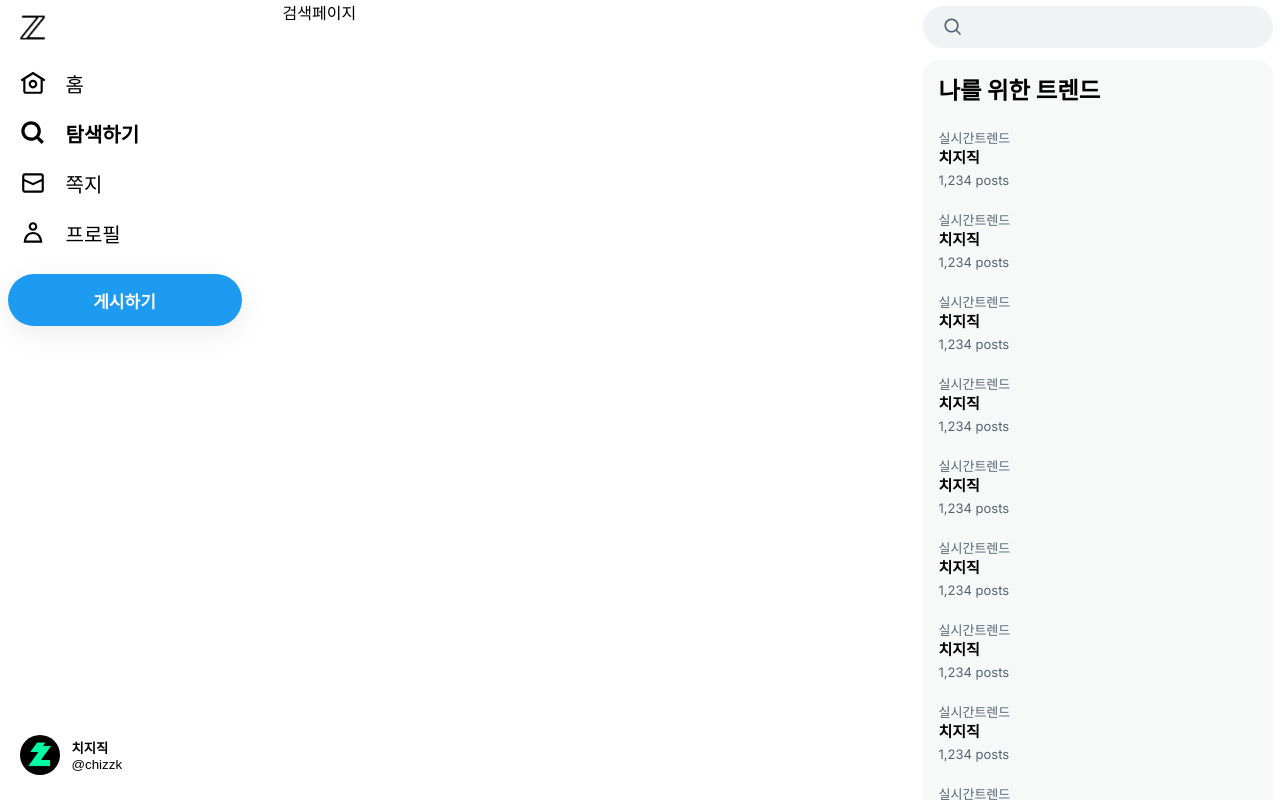
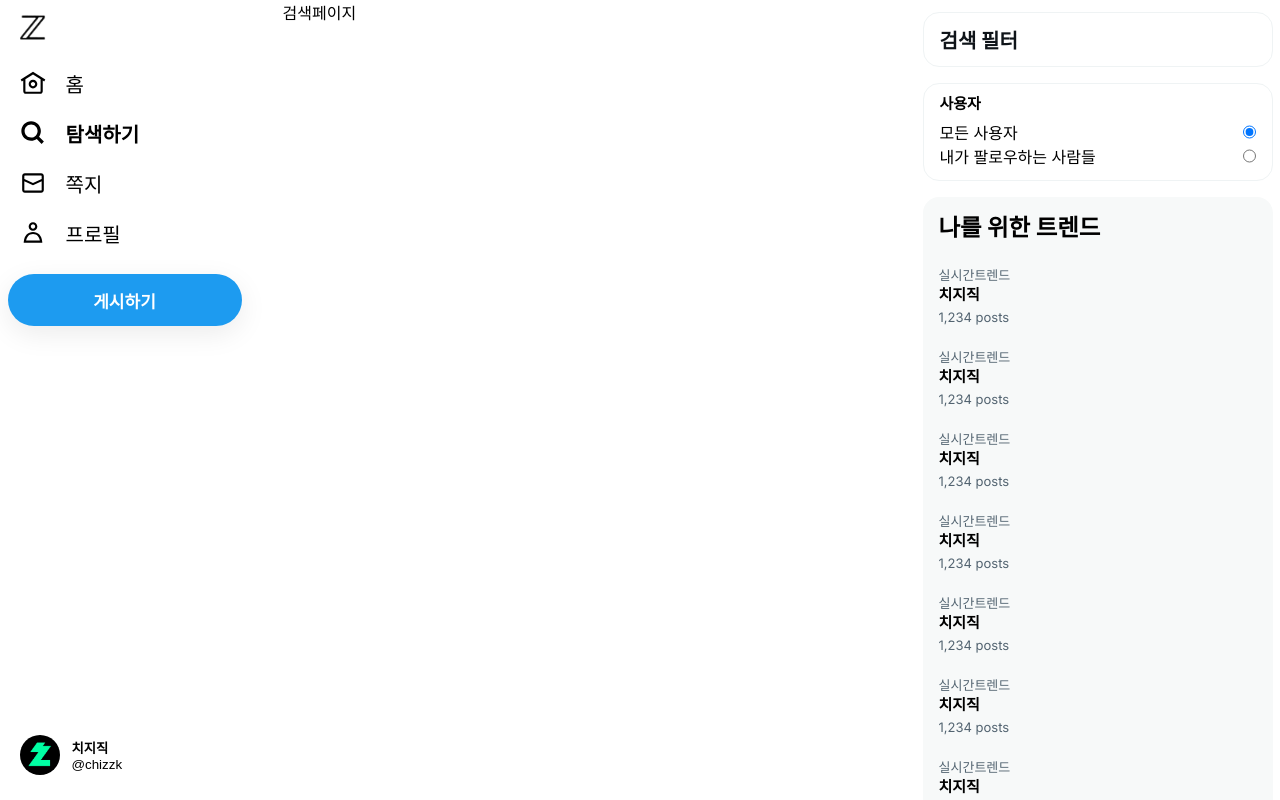
Before and after one commit to ihj0906/x-com, a Next.js app: page /search in a window 1280 px wide. Built offline with nearby package versions, Linux system fonts and the light colour scheme.

Commit message:
rightSearchZone explore usePathname apply

```diff
--- a/src/app/(afterLogin)/_component/NavMenu.tsx
+++ b/src/app/(afterLogin)/_component/NavMenu.tsx
@@ -9,7 +9,7 @@
     const segment = useSelectedLayoutSegment();
 
     const me = {
-        id: 'zerohch0',
+        id: 'chzzk',
     };
 
     // 자식의 하위 자식이 필요할 때
--- /dev/null
+++ b/src/app/(afterLogin)/_component/RightSearchZone.tsx
@@ -0,0 +1,57 @@
+'use client';
+
+import style from './rightSearchZone.module.css';
+import { usePathname } from 'next/navigation';
+
+export default function RightSearchZone() {
+    const pathname = usePathname();
+
+    const onChangeFollow = () => {};
+    const onChangeAll = () => {};
+
+    if (pathname === '/explore') return null;
+
+    if (pathname === '/search') {
+        return (
+            <div>
+                <h5 className={style.filterTitle}>검색 필터</h5>
+                <div className={style.filterSection}>
+                    <div>
+                        <label>사용자</label>
+                        <div className={style.radio}>
+                            <div>모든 사용자</div>
+                            <input
+                                type="radio"
+                                name="pf"
+                                defaultChecked
+                                onChange={onChangeAll}
+                            />
+                        </div>
+                        <div className={style.radio}>
+                            <div>내가 팔로우하는 사람들</div>
+                            <input
+                                type="radio"
+                                name="pf"
+                                value="on"
+                                onChange={onChangeFollow}
+                            />
+                        </div>
+                    </div>
+                </div>
+            </div>
+        );
+    }
+
+    return (
+        <div style={{ marginBottom: 60, width: 'inherit' }}>
+            <form className={style.search}>
+                <svg width={20} viewBox="0 0 24 24" aria-hidden="true">
+                    <g>
+                        <path d="M10.25 3.75c-3.59 0-6.5 2.91-6.5 6.5s2.91 6.5 6.5 6.5c1.795 0 3.419-.726 4.596-1.904 1.178-1.177 1.904-2.801 1.904-4.596 0-3.59-2.91-6.5-6.5-6.5zm-8.5 6.5c0-4.694 3.806-8.5 8.5-8.5s8.5 3.806 8.5 8.5c0 1.986-.682 3.815-1.824 5.262l4.781 4.781-1.414 1.414-4.781-4.781c-1.447 1.142-3.276 1.824-5.262 1.824-4.694 0-8.5-3.806-8.5-8.5z"></path>
+                    </g>
+                </svg>
+                <input type="search" />
+            </form>
+        </div>
+    );
+}
--- a/src/app/(afterLogin)/_component/TrendSection.tsx
+++ b/src/app/(afterLogin)/_component/TrendSection.tsx
@@ -1,7 +1,12 @@
-import Trend from './Trend';
+'use client';
+
 import style from './trendSection.module.css';
+import Trend from '@/app/(afterLogin)/_component/Trend';
+import { usePathname } from 'next/navigation';
 
 export default function TrendSection() {
+    const pathname = usePathname();
+    if (pathname === '/explore') return null;
     return (
         <div className={style.trendBg}>
             <div className={style.trend}>
@@ -16,11 +21,6 @@
                 <Trend />
                 <Trend />
                 <Trend />
-                <Trend />
-                <Trend />
-                <Trend />
-                <Trend />
-                <Trend />
             </div>
         </div>
     );
--- /dev/null
+++ b/src/app/(afterLogin)/_component/rightSearchZone.module.css
@@ -0,0 +1,60 @@
+.search {
+    position: fixed;
+    height: 42px;
+    width: inherit;
+    border-radius: 21px;
+    background-color: rgb(239, 243, 244);
+    margin-top: 6px;
+    margin-bottom: 12px;
+    display: flex;
+    align-items: center;
+}
+
+.search svg {
+    margin-left: 20px;
+    fill: rgb(83, 100, 113);
+}
+
+.search input {
+    outline: none;
+    background-color: inherit;
+    border: none;
+    padding: 12px;
+    margin-left: 5px;
+    font-size: 15px;
+}
+
+.filterTitle {
+    background: #ffffff;
+    padding: 12px 16px;
+    color: rgba(15, 20, 25, 1);
+    font-size: 20px;
+    font-weight: bold;
+    margin-bottom: 16px;
+    border-radius: 16px;
+    border: 1px solid rgb(239, 243, 244);
+    margin-top: 12px;
+}
+
+.filterSection {
+    padding: 0 16px 12px;
+    margin-bottom: 16px;
+    border-radius: 16px;
+    border: 1px solid rgb(239, 243, 244);
+}
+
+.filterSection label {
+    font-size: 15px;
+    font-weight: bold;
+    height: 36px;
+    display: flex;
+    align-items: center;
+}
+
+.radio {
+    display: flex;
+}
+
+.radio > div {
+    flex: 1;
+}
--- /dev/null
+++ b/src/app/(afterLogin)/explore/explore.module.css
@@ -0,0 +1,31 @@
+.main {
+    width: 600px;
+    border-color: rgb(239, 243, 244);
+    border-right-width: 1px;
+    border-left-width: 1px;
+    border-left-style: solid;
+    border-right-style: solid;
+    display: flex;
+    flex-direction: column;
+    align-items: stretch;
+}
+
+.formZone {
+    padding-left: 16px;
+    width: 566px;
+    margin-bottom: 60px;
+}
+
+.trendBg {
+    margin-top: 60px;
+    background-color: rgb(247, 249, 249);
+}
+.trend {
+    border-top: 1px solid rgb(239, 243, 244);
+    font-size: 20px;
+    font-weight: bold;
+    margin-bottom: 12px;
+}
+.trend h3 {
+    padding: 12px 16px;
+}
--- a/src/app/(afterLogin)/layout.module.css
+++ b/src/app/(afterLogin)/layout.module.css
@@ -95,32 +95,6 @@
     height: 100%;
 }
 
-.search {
-    position: fixed;
-    height: 42px;
-    width: inherit;
-    border-radius: 21px;
-    background-color: rgb(239, 243, 244);
-    margin-top: 6px;
-    margin-bottom: 12px;
-    display: flex;
-    align-items: center;
-}
-
-.search svg {
-    margin-left: 20px;
-    fill: rgb(83, 100, 113);
-}
-
-.search input {
-    outline: none;
-    background-color: inherit;
-    border: none;
-    padding: 12px;
-    margin-left: 5px;
-    font-size: 15px;
-}
-
 .followRecommend {
     font-size: 20px;
     font-weight: bold;
--- a/src/app/(afterLogin)/layout.tsx
+++ b/src/app/(afterLogin)/layout.tsx
@@ -7,6 +7,7 @@
 import LogoutButton from '@/app/(afterLogin)/_component/LogoutButton';
 import TrendSection from '@/app/(afterLogin)/_component/TrendSection';
 import FollowRecommend from '@/app/(afterLogin)/_component/FollowRecommend';
+import RightSearchZone from './_component/RightSearchZone';
 
 type Props = { children: ReactNode; modal: ReactNode };
 
@@ -45,22 +46,9 @@
                 <div className={style.rightSectionInner}>
                     <main className={style.main}>{children}</main>
                     <section className={style.rightSection}>
-                        <div style={{ marginBottom: 60, width: 'inherit' }}>
-                            <form className={style.search}>
-                                <svg
-                                    width={20}
-                                    viewBox="0 0 24 24"
-                                    aria-hidden="true"
-                                >
-                                    <g>
-                                        <path d="M10.25 3.75c-3.59 0-6.5 2.91-6.5 6.5s2.91 6.5 6.5 6.5c1.795 0 3.419-.726 4.596-1.904 1.178-1.177 1.904-2.801 1.904-4.596 0-3.59-2.91-6.5-6.5-6.5zm-8.5 6.5c0-4.694 3.806-8.5 8.5-8.5s8.5 3.806 8.5 8.5c0 1.986-.682 3.815-1.824 5.262l4.781 4.781-1.414 1.414-4.781-4.781c-1.447 1.142-3.276 1.824-5.262 1.824-4.694 0-8.5-3.806-8.5-8.5z"></path>
-                                    </g>
-                                </svg>
-                                <input type="search" />
-                            </form>
-                        </div>
+                        <RightSearchZone />
                         <TrendSection />
-                        <div className={style.FollowRecommend}>
+                        <div className={style.followRecommend}>
                             <h3>팔로우 추천</h3>
                             <FollowRecommend />
                             <FollowRecommend />
```
Also changed, not shown: src/app/(afterLogin)/_component/SearchForm.tsx (added, +15 -0 lines), src/app/(afterLogin)/explore/page.tsx (+23 -2 lines).
